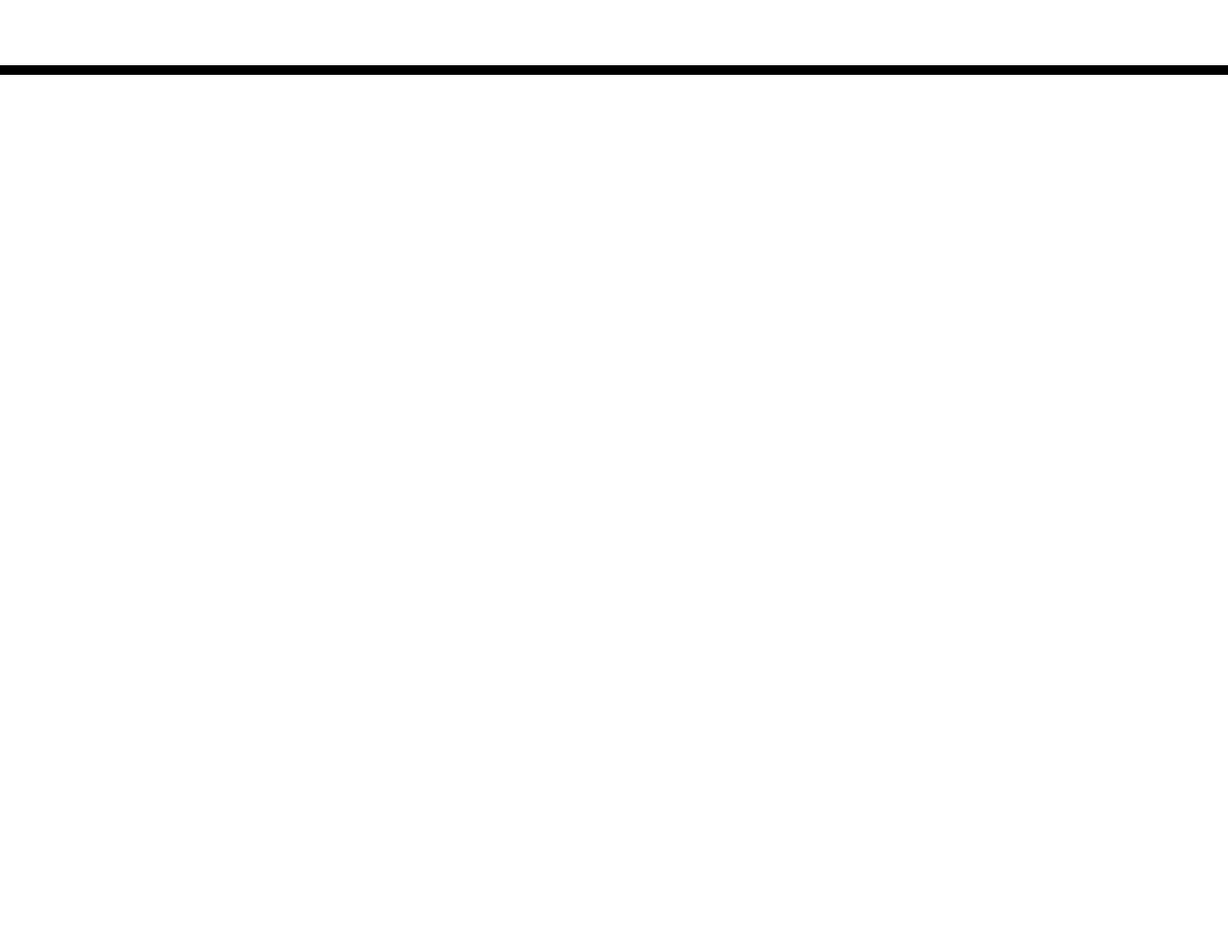
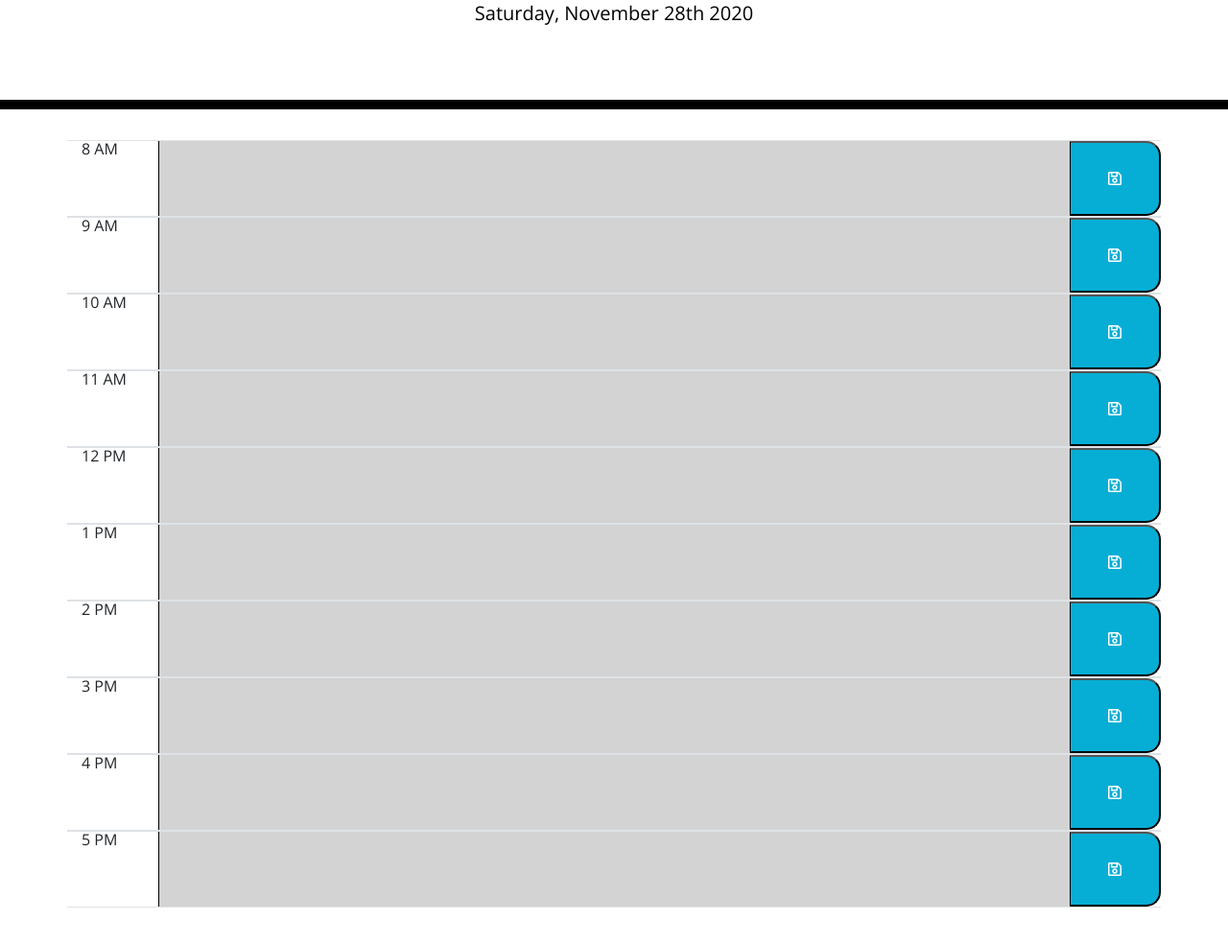
Before and after one commit to qifeng86/qifeng-homework5, a plain HTML site: page index.html in a window 1280 px wide. Shown: the part 190-1174 px from the top of the page at 96% size. Before the commit the page ends 800 px from the top, so only its background shows below. Drawn offline with nearby package versions, Linux system fonts and the light colour scheme.

Commit message:
wrote code for work day scheduler

```diff
--- a/index.html
+++ b/index.html
@@ -1,23 +1,13 @@
 <!DOCTYPE html>
 <html lang="en">
+
 <head>
   <meta charset="UTF-8" />
   <meta name="viewport" content="width=device-width, initial-scale=1.0" />
   <meta http-equiv="X-UA-Compatible" content="ie=edge" />
-    <link
-      rel="stylesheet"
-      href="https://stackpath.bootstrapcdn.com/bootstrap/4.3.1/css/bootstrap.min.css"
-    />
-    <link
-      rel="stylesheet"
-      href="https://use.fontawesome.com/releases/v5.8.1/css/all.css"
-      integrity="sha384-50oBUHEmvpQ+1lW4y57PTFmhCaXp0ML5d60M1M7uH2+nqUivzIebhndOJK28anvf"
-      crossorigin="anonymous"
-    />
-    <link
-      href="https://fonts.googleapis.com/css?family=Open+Sans&display=swap"
-      rel="stylesheet"
-    />
+  <link rel="stylesheet" href="https://stackpath.bootstrapcdn.com/bootstrap/4.3.1/css/bootstrap.min.css" />
+  <link rel="stylesheet" href="https://use.fontawesome.com/releases/v5.8.1/css/all.css" crossorigin="anonymous" />
+  <link href="https://fonts.googleapis.com/css?family=Open+Sans&display=swap" rel="stylesheet" />
   <link rel="stylesheet" href="style.css" />
   <title>Work Day Scheduler</title>
 </head>
@@ -29,10 +19,79 @@
     <p id="currentDay" class="lead"></p>
   </header>
   <div class="container">
-      <!-- Timeblocks go here -->
+    <!-- Timeblocks -->
+    <div id="schedule-row1" class="row justify-content-md-center border-top border-bottom schedule-row">
+      <div id="time1" class="col-md-1">8 AM</div>
+      <textarea rows="3" id="text-entry1" class="col-md-10"></textarea>
+      <button id="save" class="col-md-1"><i class="far fa-save"></i></button>
+    </div>
+
+    <div id="schedule-row2" class="row justify-content-md-center border-top border-bottom schedule-row">
+      <div id="time2" class="col-md-1">9 AM</div>
+      <textarea rows="3" id="text-entry2" class="col-md-10"></textarea>
+      <button id="save" class="col-md-1"><i class="far fa-save"></i></button>
+    </div>
+
+    <div id="schedule-row3" class="row justify-content-md-center border-top border-bottom schedule-row">
+      <div id="time3" class="col-md-1">10 AM</div>
+      <textarea rows="3" id="text-entry3" class="col-md-10"></textarea>
+      <button id="save" class="col-md-1"><i class="far fa-save"></i></button>
+    </div>
+
+    <div id="schedule-row4" class="row justify-content-md-center border-top border-bottom schedule-row">
+      <div id="time4" class="col-md-1">11 AM</div>
+      <textarea rows="3" id="text-entry4" class="col-md-10"></textarea>
+      <button id="save" class="col-md-1"><i class="far fa-save"></i></button>
+    </div>
+
+    <div id="schedule-row5" class="row justify-content-md-center border-top border-bottom schedule-row">
+      <div id="time5" class="col-md-1">12 PM</div>
+      <textarea rows="3" id="text-entry5" class="col-md-10"></textarea>
+      <button id="save" class="col-md-1"><i class="far fa-save"></i></button>
+    </div>
+
+    <div id="schedule-row6" class="row justify-content-md-center border-top border-bottom schedule-row">
+      <div id="time6" class="col-md-1 time">1 PM</div>
+      <textarea rows="3" id="text-entry6" class="col-md-10"></textarea>
+      <button id="save" class="col-md-1"><i class="far fa-save"></i></button>
+    </div>
+
+    <div id="schedule-row7" class="row justify-content-md-center border-top border-bottom schedule-row">
+      <div id="time7" class="col-md-1 time">2 PM</div>
+      <textarea rows="3" id="text-entry7" class="col-md-10"></textarea>
+      <button id="save" class="col-md-1"><i class="far fa-save"></i></button>
+    </div>
+
+    <div id="schedule-row8" class="row justify-content-md-center border-top border-bottom schedule-row">
+      <div id="time8" class="col-md-1">3 PM</div>
+      <textarea rows="3" id="text-entry8" class="col-md-10"></textarea>
+      <button id="save" class="col-md-1"><i class="far fa-save"></i></button>
+    </div>
+
+    <div id="schedule-row9" class="row justify-content-md-center border-top border-bottom schedule-row">
+      <div id="time9" class="col-md-1">4 PM</div>
+      <textarea rows="3" id="text-entry9" class="col-md-10"></textarea>
+      <button id="save" class="col-md-1"><i class="far fa-save"></i></button>
+    </div>
+
+    <div id="schedule-row10" class="row justify-content-md-center border-top border-bottom schedule-row">
+      <div id="time10" class="col-md-1">5 PM</div>
+      <textarea rows="3" id="text-entry10" class="col-md-10"></textarea>
+      <button id="save" class="col-md-1"><i class="far fa-save"></i></button>
+    </div>
+
+  </div>
+
+  <div class="container-fluid">
+    <footer class="row">
+      <br><br>
+    </footer>
+  </div>
   </div>
 
   <script src="https://cdnjs.cloudflare.com/ajax/libs/jquery/3.2.1/jquery.min.js"></script>
   <script src="https://cdnjs.cloudflare.com/ajax/libs/moment.js/2.24.0/moment.min.js"></script>
+  <script src="script.js"></script>
 </body>
+
 </html>
--- /dev/null
+++ b/script.js
@@ -0,0 +1,93 @@
+let workSchedule = {
+    "8 AM": "",
+    "9 AM": "",
+    "10 AM": "",
+    "11 AM": "",
+    "12 PM": "",
+    "1 PM": "",
+    "2 PM": "",
+    "3 PM": "",
+    "4 PM": "",
+    "5 PM": "",
+};
+
+$(document).ready(function () {
+    if (!localStorage.getItem('workSchedule')) {
+        updateCalendarTasks(workSchedule);
+    } else {
+        updateCalendarTasks(JSON.parse(localStorage.getItem('workSchedule')));
+    }
+})
+
+$('#currentDay').text(moment().format('dddd') + ", " + moment().format('MMMM Do YYYY'));
+
+let counter = 1;
+for (const property in workSchedule) {
+    let textEntry = "#text-entry" + counter;
+    $(textEntry).text(workSchedule[property]);
+    let timeId = "#time" + counter;
+    let presentHour = moment().hour();
+    let timeString = $(timeId).text();
+    let timeNumber = hourNumberFromHourString(timeString);
+    if (timeNumber < presentHour) {
+        $(textEntry).addClass("past");
+    } else if (timeNumber > presentHour) {
+        $(textEntry).addClass("future");
+    } else {
+        $(textEntry).addClass("present");
+    }
+    counter++;
+}
+
+$("button").click(function () {
+    value = $(this).siblings("textarea").val();
+    hourString = $(this).siblings("div").text();
+
+    saveSchedule(hourString, value);
+});
+
+function hourNumberFromHourString(hourString) {
+    switch (hourString) {
+        case "8 AM": return 8;
+        case "9 AM": return 9;
+        case "10 AM": return 10;
+        case "11 AM": return 11;
+        case "12 PM": return 12;
+        case "1 PM": return 13;
+        case "2 PM": return 14;
+        case "3 PM": return 15;
+        case "4 PM": return 16;
+        case "5 PM": return 17;
+    }
+}
+
+function loadCorrectDataset() {
+    result = localStorage.getItem('workSchedule')
+    return (result ? result : workSchedule);
+}
+
+function initializeLocalStorage() {
+    localStorage.setItem('workSchedule', JSON.stringify(workSchedule));
+};
+
+function saveToLocalStorage(dayObj) {
+    localStorage.setItem('workSchedule', JSON.stringify(dayObj));
+}
+
+function saveSchedule(hourString, val) {
+    if (!localStorage.getItem('workSchedule')) {
+        initializeLocalStorage();
+    }
+
+    let workHours = JSON.parse(localStorage.getItem('workSchedule'));
+    workHours[hourString] = val
+
+    saveToLocalStorage(workHours);
+}
+
+function updateCalendarTasks(dayObject) {
+    $(".schedule-row").each(function (index) {
+        let res = $(this).children("div");
+        $(this).children("textarea").text(dayObject[res.text()]);
+    })
+}
--- a/style.css
+++ b/style.css
@@ -8,7 +8,7 @@ textarea{
   background: transparent;
   border: none;
   resize: none;
-  color: #000000;
+  color: black;
   border-left: 1px solid black;
   padding: 10px;
 }
@@ -19,10 +19,6 @@ textarea{
   color: black;
   border-radius: 0;
   border-bottom: 10px solid black;
-}
-
-.description{
-  white-space: pre-wrap;
 }
 
 .time-block{
@@ -44,28 +40,23 @@ textarea{
 
 .past {
   background-color: #d3d3d3;
-  color: white;
+  color: black;
 }
 
 .present {
   background-color: #ff6961;
-  color: white;
+  color: black;
 }
 
 .future {
   background-color: #77dd77;
-  color: white;
+  color: black;
 }
 
-.saveBtn {
+button {
   border-left: 1px solid black;
   border-top-right-radius: 15px;
   border-bottom-right-radius: 15px;
   background-color: #06AED5;
   color: white;
 }
-
-.saveBtn i:hover {
-  font-size: 20px;
-  transition: all .3s ease-in-out;
-}
```
Lines whose indentation alone changed are shown as unchanged.
